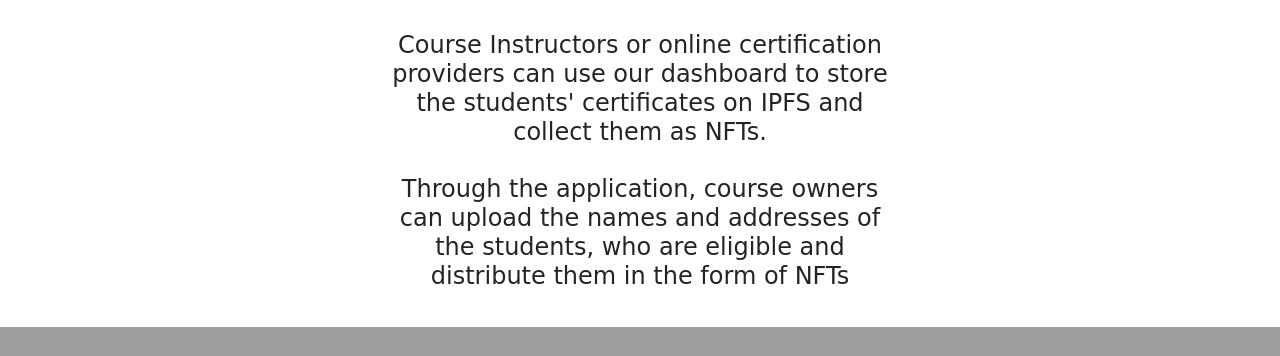
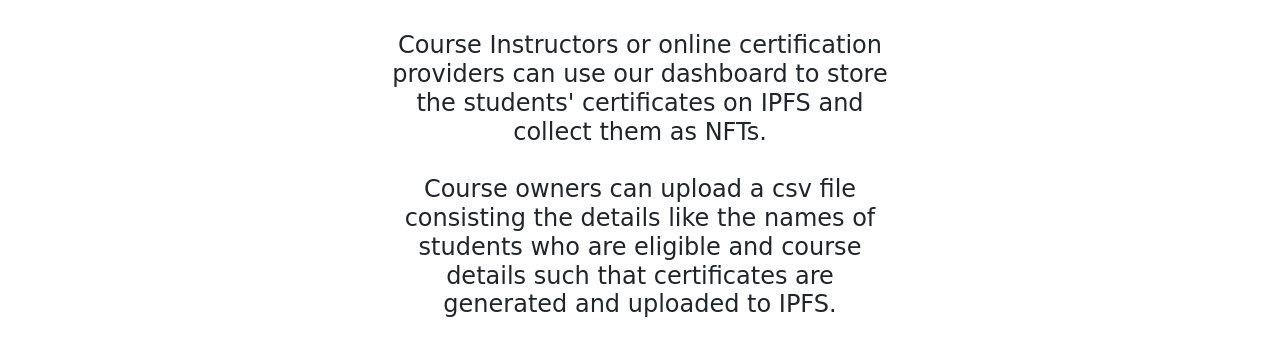
Before and after one commit to dokumintapp/ETHernals, a Django app: page / in a window 1280 px wide. Shown: the part 951-1307 px from the top of the page. Before the commit the page ends 1278 px from the top, so only its background shows below. Run offline with Django 4.2, Linux system fonts and the light colour scheme; some libraries are stand-ins or nearby versions.

Commit message:
Update home.html

```diff
--- a/template/home.html
+++ b/template/home.html
@@ -190,7 +190,7 @@
             them as NFTs.
 
           <br/><br/>
-          Through the application,  course owners can upload  the names and addresses  of the students, who are  eligible and distribute  them in the form of NFTs
+          Course owners can upload a csv file consisting the details like the names of students who are eligible and course details such that certificates are generated and uploaded to IPFS.
           <br/><br/>
         </h2>
       </div>
```
